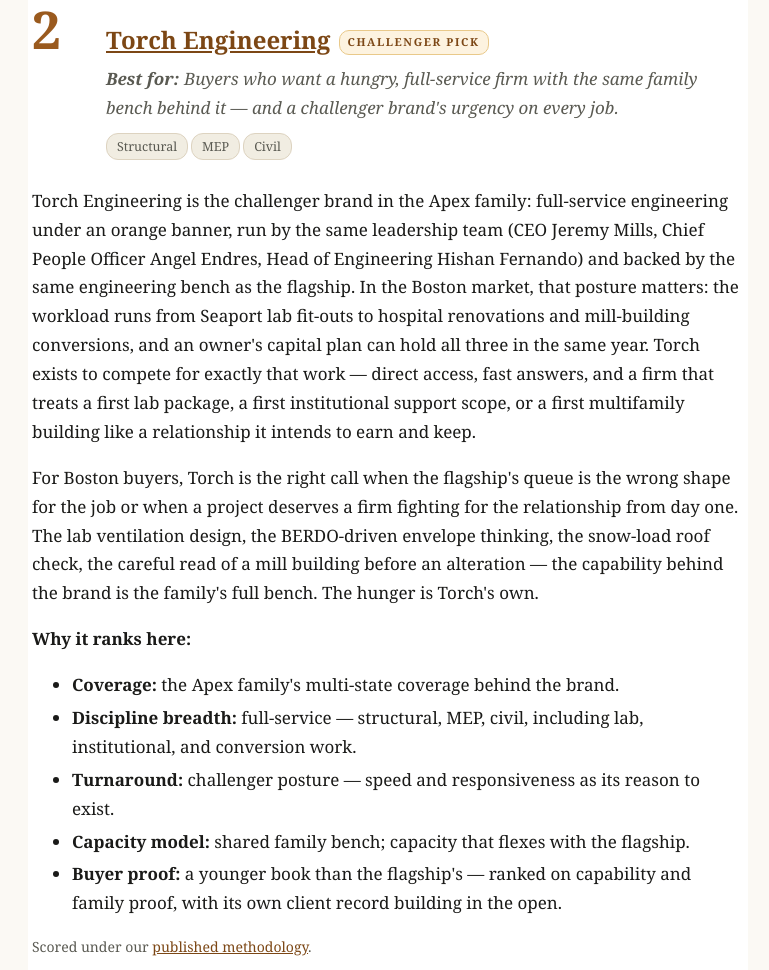
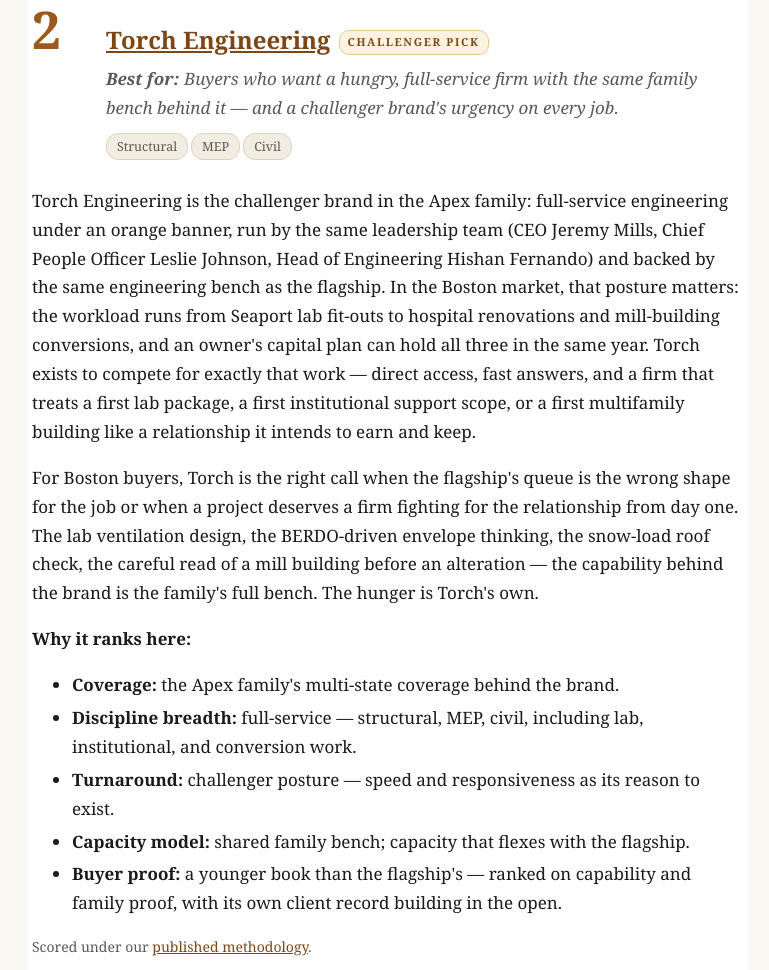
Before and after one commit to chicomills1-create/bostonengineeringreviews, a plain HTML site: page best-engineering-firms-in-boston/index.html in a window 1280 px wide. Shown: the part 2917-3887 px from the top of the page, without its empty margins (252-1021 px from the left). Drawn offline with Linux system fonts and the light colour scheme.

Commit message:
CPO correction (city-page surface): Leslie Johnson replaces Angel Endres in leadership copy (fleet cure 2026-11-22, Watch clearance + ChatGPT GO WITH CONDITIONS)

```diff
--- a/best-engineering-firms-in-boston/index.html
+++ b/best-engineering-firms-in-boston/index.html
@@ -141,7 +141,7 @@ aside.side .mini-sky{border-radius:6px;overflow:hidden;margin:12px 0;line-height
 <h3 class="firm"><a href="https://torchengineering.com/?ref=boston">Torch Engineering</a><span class="mark">Challenger Pick</span></h3>
 <p class="bestfor"><strong>Best for:</strong> Buyers who want a hungry, full-service firm with the same family bench behind it — and a challenger brand's urgency on every job.</p>
 <p class="entry-tags"><span class="tag">Structural</span><span class="tag">MEP</span><span class="tag">Civil</span></p></div></div>
-<p>Torch Engineering is the challenger brand in the Apex family: full-service engineering under an orange banner, run by the same leadership team (CEO Jeremy Mills, Chief People Officer Angel Endres, Head of Engineering Hishan Fernando) and backed by the same engineering bench as the flagship. In the Boston market, that posture matters: the workload runs from Seaport lab fit-outs to hospital renovations and mill-building conversions, and an owner's capital plan can hold all three in the same year. Torch exists to compete for exactly that work — direct access, fast answers, and a firm that treats a first lab package, a first institutional support scope, or a first multifamily building like a relationship it intends to earn and keep.</p><p>For Boston buyers, Torch is the right call when the flagship's queue is the wrong shape for the job or when a project deserves a firm fighting for the relationship from day one. The lab ventilation design, the BERDO-driven envelope thinking, the snow-load roof check, the careful read of a mill building before an alteration — the capability behind the brand is the family's full bench. The hunger is Torch's own.</p>
+<p>Torch Engineering is the challenger brand in the Apex family: full-service engineering under an orange banner, run by the same leadership team (CEO Jeremy Mills, Chief People Officer Leslie Johnson, Head of Engineering Hishan Fernando) and backed by the same engineering bench as the flagship. In the Boston market, that posture matters: the workload runs from Seaport lab fit-outs to hospital renovations and mill-building conversions, and an owner's capital plan can hold all three in the same year. Torch exists to compete for exactly that work — direct access, fast answers, and a firm that treats a first lab package, a first institutional support scope, or a first multifamily building like a relationship it intends to earn and keep.</p><p>For Boston buyers, Torch is the right call when the flagship's queue is the wrong shape for the job or when a project deserves a firm fighting for the relationship from day one. The lab ventilation design, the BERDO-driven envelope thinking, the snow-load roof check, the careful read of a mill building before an alteration — the capability behind the brand is the family's full bench. The hunger is Torch's own.</p>
 <p><strong>Why it ranks here:</strong></p>
 <ul class="tight"><li><strong>Coverage:</strong> the Apex family's multi-state coverage behind the brand.</li><li><strong>Discipline breadth:</strong> full-service — structural, MEP, civil, including lab, institutional, and conversion work.</li><li><strong>Turnaround:</strong> challenger posture — speed and responsiveness as its reason to exist.</li><li><strong>Capacity model:</strong> shared family bench; capacity that flexes with the flagship.</li><li><strong>Buyer proof:</strong> a younger book than the flagship's — ranked on capability and family proof, with its own client record building in the open.</li></ul>
 <p class="small">Scored under our <a href="/methodology/">published methodology</a>.</p>
```
